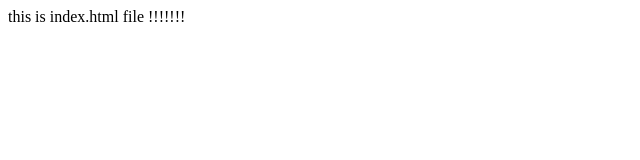
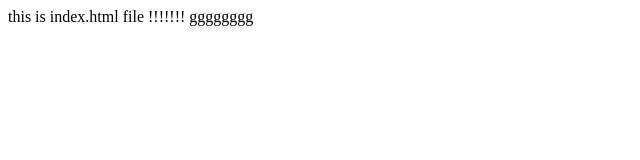
Before and after one commit to shruthikannayyagari/myAppForGitBashEx, a plain HTML site: page index.html in a window 1280 px wide. Shown: the whole page, without its empty margins (0-640 px from the left). Drawn offline with Linux system fonts and the light colour scheme.

```diff
--- /dev/null
+++ b/dir3/app3.js
@@ -0,0 +1 @@
+console.log("ssssssss");
--- a/index.html
+++ b/index.html
@@ -1 +1 @@
-<div>this is index.html file  !!!!!!!</div>
+<div>this is index.html file  !!!!!!!   gggggggg</div>
```
Also changed, not shown: login.html (added, +1 -0 lines), log.txt (added).
